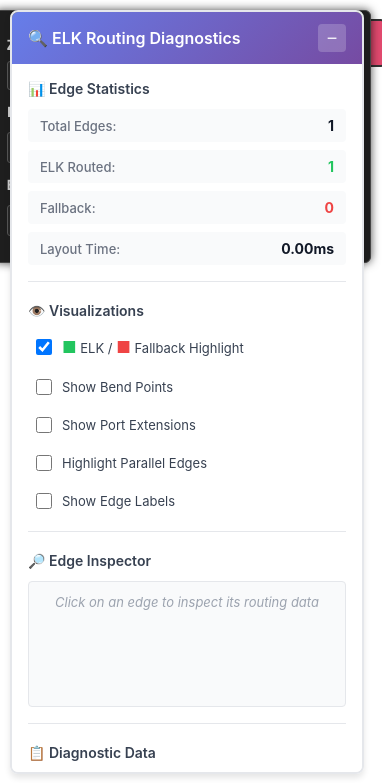
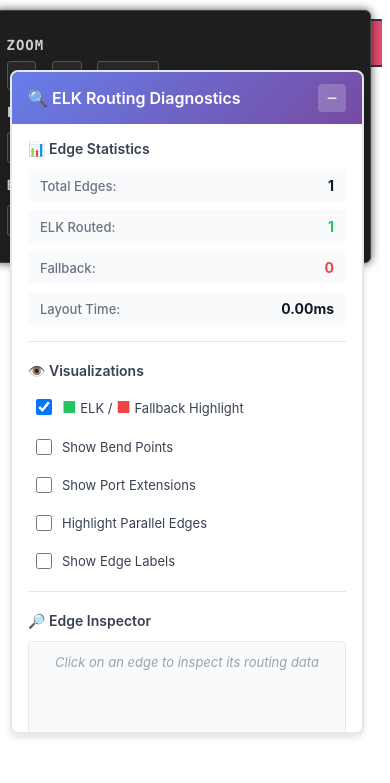
Before and after one commit to twobeass/AVFlowView-3d, a website built with Vite: page index.html in a window 390 px wide. Built offline with nearby package versions, Linux system fonts and the light colour scheme.

Commit message:
fix: update debug panel position and add hidden state

```diff
--- a/src/styles/debug.css
+++ b/src/styles/debug.css
@@ -5,20 +5,26 @@
 
 .debug-panel {
   position: fixed;
-  top: 20px;
+  top: 80px; /* Changed from 20px to account for topbar */
   right: 20px;
   width: 350px;
   background: #ffffff;
   border: 2px solid #e5e7eb;
   border-radius: 8px;
   box-shadow: 0 4px 6px rgba(0, 0, 0, 0.1);
-  z-index: 1000;
+  z-index: 9000; /* Below topbar (10000) */
   font-family:
     -apple-system, BlinkMacSystemFont, 'Segoe UI', Roboto, 'Helvetica Neue',
     Arial, sans-serif;
   font-size: 13px;
-  max-height: 90vh;
+  max-height: calc(90vh - 100px);
   overflow-y: auto;
+  transition: transform 0.3s ease;
+}
+
+/* Hidden state for toggle */
+.debug-panel.hidden {
+  transform: translateX(calc(100% + 40px));
 }
 
 .debug-panel-header {
@@ -315,7 +321,7 @@
 @media (max-width: 768px) {
   .debug-panel {
     width: calc(100% - 40px);
-    top: 10px;
+    top: 70px; /* Adjusted for mobile topbar height */
     right: 10px;
     left: 10px;
   }
```
